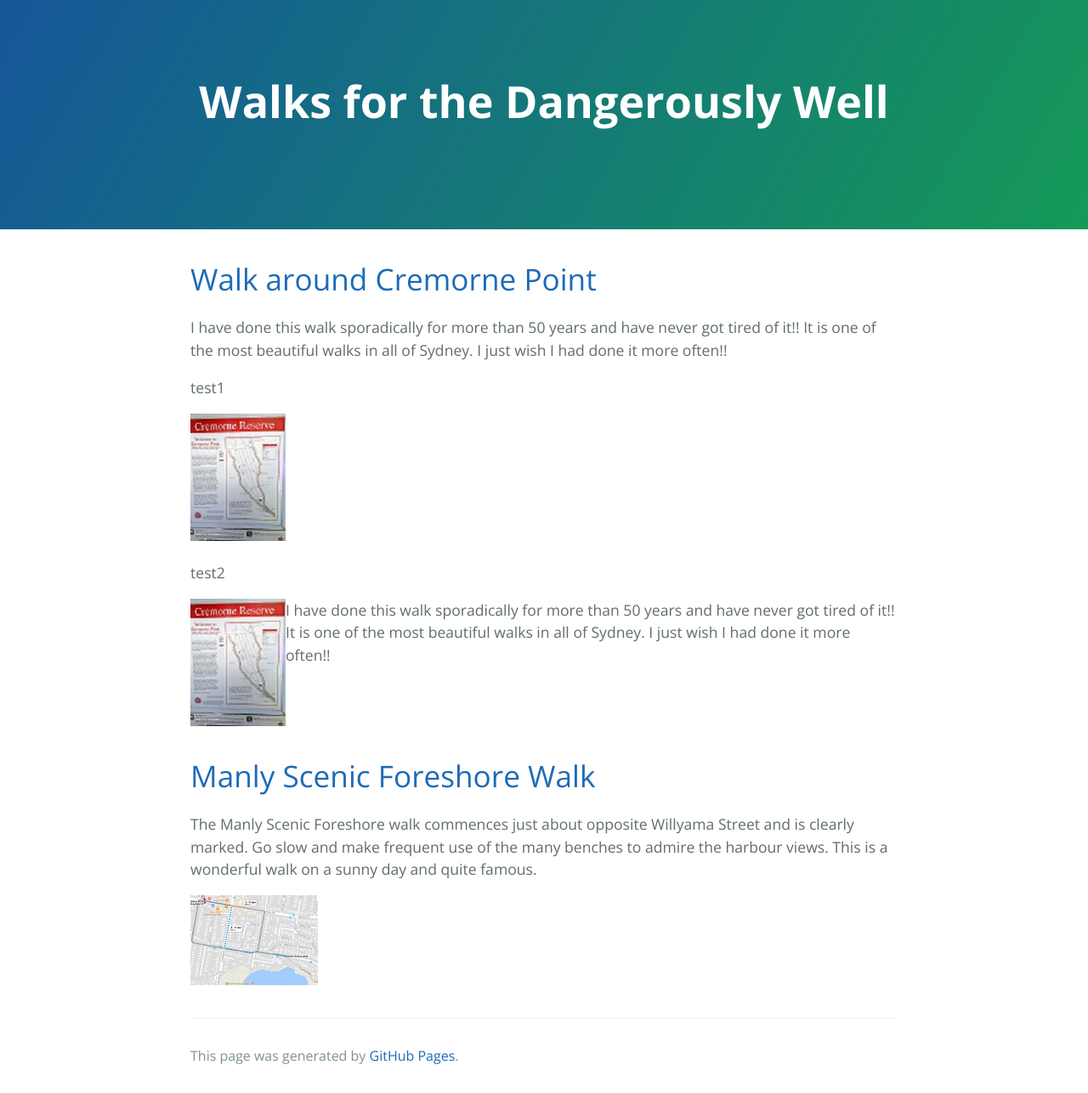
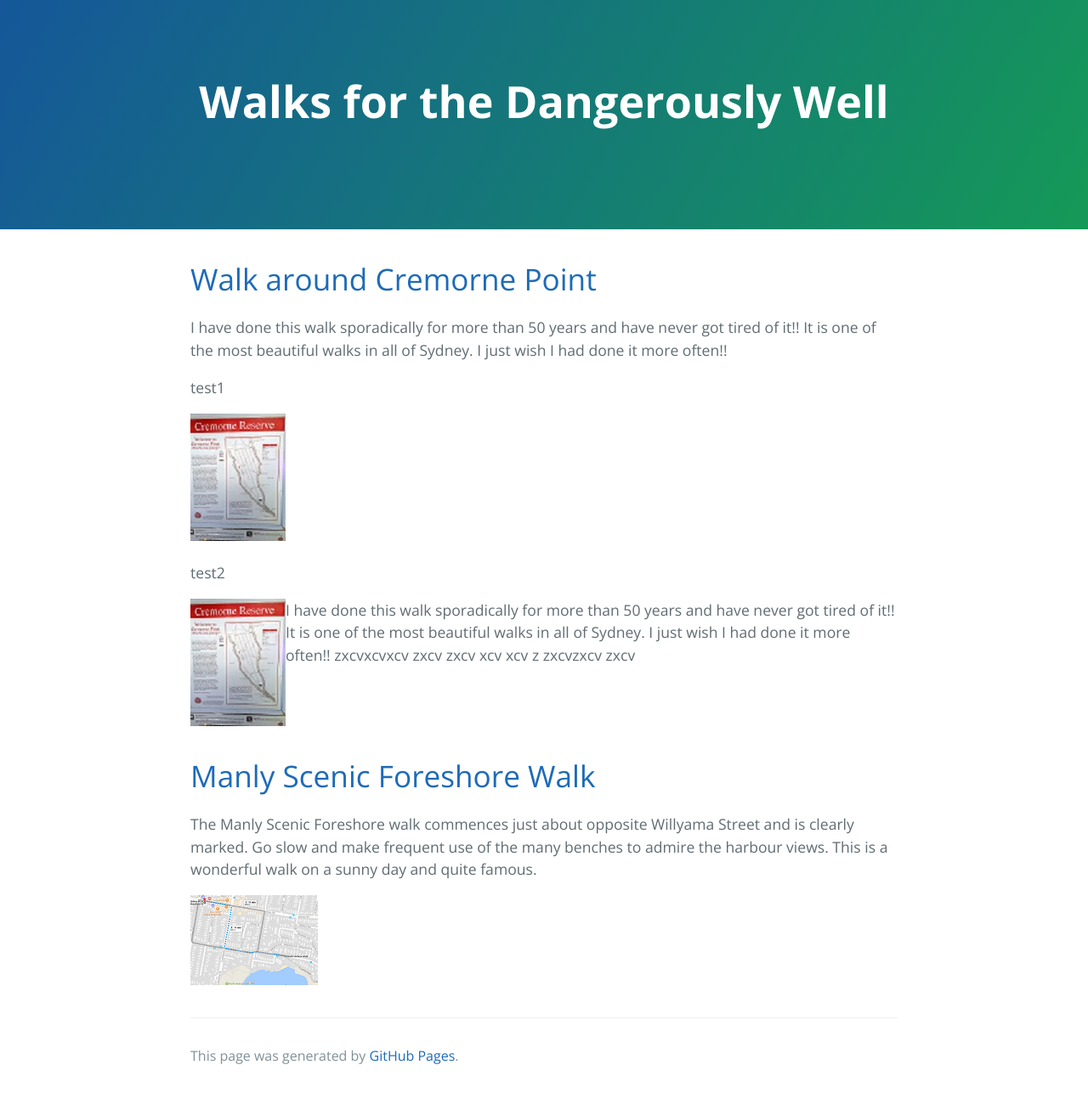
Before and after one commit to janet1405/janet1405.github.io, a Jekyll site: the page built from index.md, in a window 1280 px wide. Shown: the whole page at 85% size. Built offline with Jekyll 4.4.1, drawn with Linux system fonts in a browser that asks for light colours; the repository's description, which GitHub fills in, is left out.

Commit message:
Update index.md

```diff
--- a/index.md
+++ b/index.md
@@ -27,30 +27,9 @@
 
 <img align="left" src="\assets\img\cremorne_point\WalkAroundCremornePoint_112_150.jpg" />
 
-I have done this walk sporadically for more than 50 years and have never got tired of it!! It is one of the most beautiful walks in all of Sydney. I just wish I had done it more often!!
-
-<img class="aligncenter"/>
+I have done this walk sporadically for more than 50 years and have never got tired of it!! It is one of the most beautiful walks in all of Sydney. I just wish I had done it more often!!  zxcvxcvxcv zxcv                    zxcv                         xcv               xcv z zxcvzxcv                        zxcv
 
 <div style="clear:both;"></div>
-
-
-
-
-
-
-
-
-
-
-
-
-
-
-
-
-
-
-
 
 
 
```
